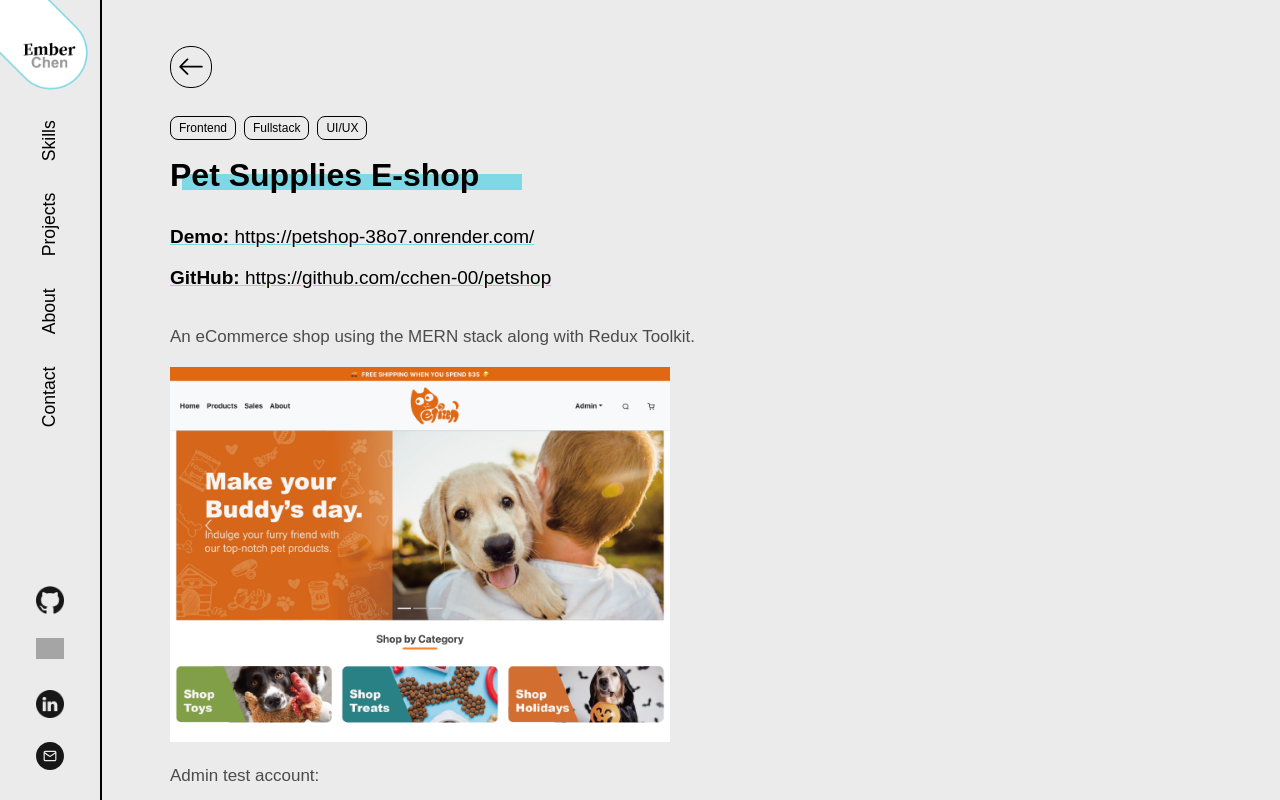
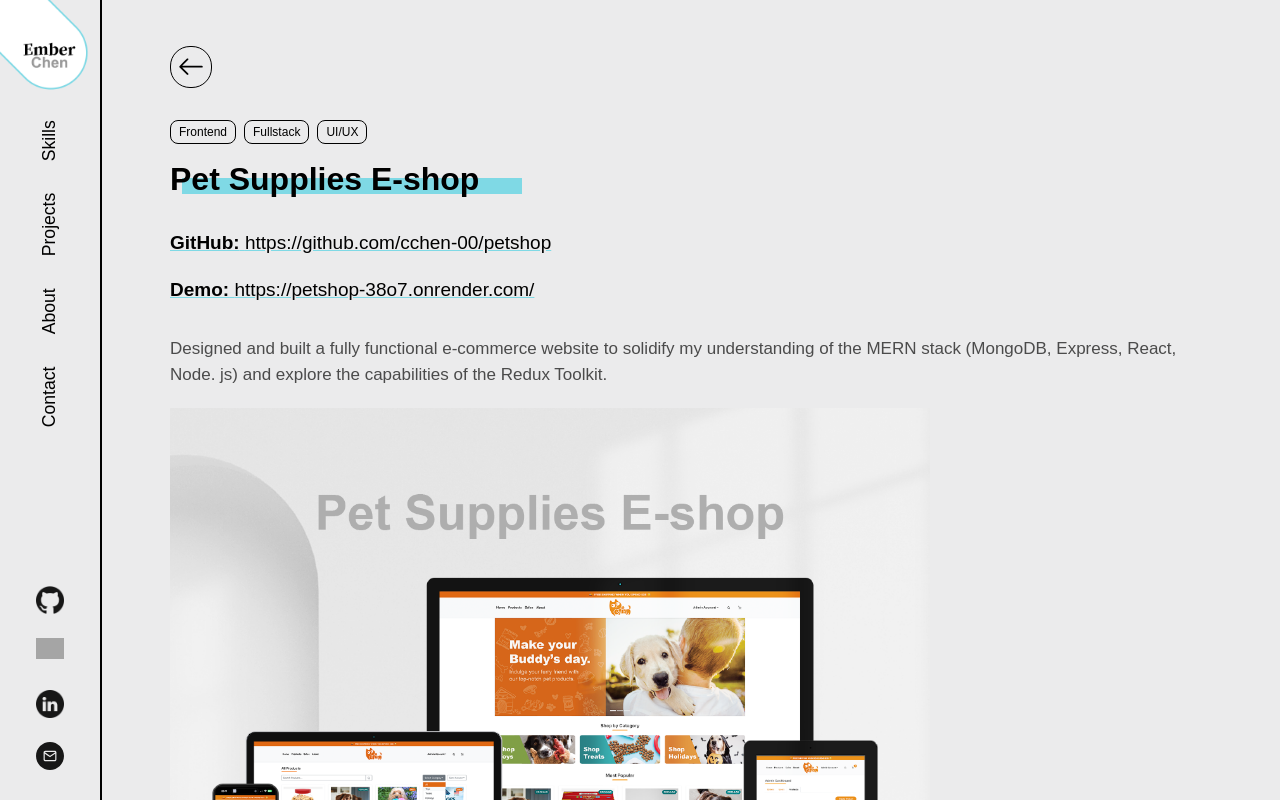
Before and after one commit to cchen-00/portfolio, a React (Vite) app: page /project/1 in a window 1280 px wide. Built offline with nearby package versions, Linux system fonts and the light colour scheme; grey boxes are pictures that could not be loaded.

Commit message:
update ProjectPage, adjust Project content

```diff
--- a/src/constants/projects.js
+++ b/src/constants/projects.js
@@ -3,7 +3,8 @@ import p1img1 from "../assets/images/projects/p1_cover.png";
 import p2img1 from "../assets/images/projects/p2_cover.png";
 import p4img1 from "../assets/images/projects/p4_cover.png";
 import p5img1 from "../assets/images/projects/p5_cover.png";
-import p6img1 from "../assets/images/projects/p6_cover.png";
+import p6img0 from "../assets/images/projects/p6_cover.png";
+import p6img1 from "../assets/images/projects/p6_img1.png";
 import { LINKS } from "./constants";
 
 const PROJECTS = [
@@ -20,9 +21,13 @@ const PROJECTS = [
     content: [
       { type: "img", value: p0img1 },
       {
-        type: "text",
-        value:
-          "As the first front-end developer, I played a key role in building the MVP and establishing the technical foundation for this project. I implemented new features using a modern tech stack including HTML/CSS, JavaScript, Vue.js, Vuex, and Vuetify.  Later, I took ownership of critical modules like the Video Player, Navigator, Skills, and User Profile, ensuring their ongoing optimization, maintenance, and seamless cross-device compatibility across desktop and mobile.  I also actively collaborated with designers to refine the UI/UX of new features. ",
+        type: "list",
+        value: [
+          "Joined as the first front-end developer, contributing to MVP development. In the later stage, owned the ongoing optimization and maintenance of critical modules like Video Player,  Navigator, Skills, and User Profile. ",
+          "Implemented new features using HTML/CSS, JavaScript, Vue, Vuex, and Vuetify.",
+          "Ensured cross-device compatibility for desktop and mobile, providing a seamless user experience.",
+          "Reviewed designs and helped shape the eventual UX of new features",
+        ],
       },
       {
         type: "text",
@@ -35,52 +40,94 @@ const PROJECTS = [
     id: 1,
     type: "coding",
     name: "Pet Supplies E-shop",
-    subTitle: "Fullstack Project",
+    subTitle: "Fullstack Project (MERN)",
     poster: p1img1,
     tags: ["frontend", "fullstack", "UI/UX"],
     github: "https://github.com/cchen-00/petshop",
     demoLink: "https://petshop-38o7.onrender.com/",
     description:
-      "An eCommerce shop using the MERN stack along with Redux Toolkit.",
+      "Designed and built a fully functional e-commerce website to solidify my understanding of the MERN stack (MongoDB, Express, React, Node. js) and explore the capabilities of the Redux Toolkit.",
     content: [
       { type: "img", value: p1img1 },
       {
-        type: "text",
-        value: "Admin test account:",
+        type: "subtitle",
+        value: "Test Accounts:",
       },
       {
         type: "text",
-        value: "Email: admin@123.com",
+        value: "Admin user: admin@123.com | 123456",
       },
       {
         type: "text",
-        value: "Password:123456",
+        value: "Regular user: test@123.com | 123456",
+      },
+      { type: "divider" },
+      {
+        type: "subtitle",
+        value: "Tech Stack:",
+      },
+      {
+        type: "text",
+        value: "Front-End:",
       },
       {
         type: "text",
         value:
-          "I built this comprehensive e-commerce application from scratch, handling both front-end and back-end development. My expertise includes:",
+          "Built with HTML/CSS, JavaScript, Create React app, React, and Redux Toolkit. Security checkout with PayPal",
       },
-
       {
         type: "text",
-        value:
-          "Full-Stack Development: MERN stack for architecture, Redux Toolkit for state management, data modeling, MongoDB database, RESTful APIs, custom database seeder.",
+        value: "Back-End:",
       },
       {
         type: "text",
         value:
-          "Front-End Development: UI/UX design, React.js for dynamic frontend, Redux Toolkit for state management.",
+          "Architecture: MERN stack (MongoDB, Express, React, and Node. js). Security: JWT Authentication",
+      },
+      {
+        type: "text",
+        value: "Design:",
       },
       {
         type: "text",
         value:
-          "E-commerce Features: Shopping cart, product reviews, product carousel, pagination, search, user profile, order history, admin panel, product management, user management, order management, secure checkout.",
+          "Logo & Banners: Adobe Illustrator and Photoshop. UI: Bootstrap Components (Responsive)",
+      },
+      { type: "divider" },
+      {
+        type: "subtitle",
+        value: "Project Features:",
       },
       {
         type: "text",
-        value:
-          "UI/UX Design: I designed the website's UI/UX with Bootstrap components and created the logo and banners using Adobe Illustrator and Photoshop.",
+        value: "All users:",
+      },
+      {
+        type: "list",
+        value: [
+          "Comprehensive Product Page: The products page features pagination and allows users to filter products based on entered keywords, and categories. Products could also be sorted by price or creation date.",
+          "Complete Shopping Cart and Payment/Order Creation: Users can seamlessly add items to their cart, proceed to checkout, and complete the payment process to place orders.",
+          "User Registration and Login: New users can register using their email address and password, and existing users can log in to their accounts.",
+          "User Profile Management: Users can access their profiles to edit personal information, set default shipping addresses, and view their order history.",
+          "Brand Building and Marketing Modules: Most Popular, On Sale, and About Us modules enhance brand awareness and promote marketing campaigns, contributing to a well-rounded website experience.",
+        ],
+      },
+      {
+        type: "text",
+        value: "Admin Users:",
+      },
+      {
+        type: "list",
+        value: [
+          "Admin dashboard provides comprehensive management tools for orders, users, and products.",
+          "Product Management: Create, edit, or delete products. Control product visibility (publish/unpublish). Feature products in &quot;Most Popular&quot; section. Set special sale prices.",
+          "User Management: View detailed user information and order history. Remove non-admin users.",
+          "Order Management: View all orders. Update order status (paid/delivered).",
+        ],
+      },
+      {
+        type: "text",
+        value: "",
       },
     ],
   },
@@ -92,7 +139,7 @@ const PROJECTS = [
     poster: p2img1,
     tags: ["frontend", "UI/UX", "branding"],
     github: "https://github.com/cchen-00/portfolio",
-    link: "",
+    demoLink: "https://ember-chen.site",
     behance: LINKS.behance,
     description: "Frontend React project / Personal branding project.",
     content: [
@@ -100,14 +147,26 @@ const PROJECTS = [
       {
         type: "text",
         value:
-          "This website is designed with Adobe Illustrator and Photoshop. Built with Vite and React. Used SASS to format the Style",
+          "My personal portfolio website. It's a curated collection of my development and design projects.",
+      },
+      {
+        type: "list",
+        value: [
+          "UI, logo, and images are created with Adobe Illustrator and Photoshop.",
+          "Responsive web design, ensures an exceptional user experience across all screens.",
+          "Built with HTML/CSS, JavaScript, Vite and React.",
+          "Added animation effects with Framer Motion.",
+          "Styled CSS with SASS and BEM.",
+          "Sent message in Contact with EmailJS.",
+          "Deployed with Render, added custom domain.",
+        ],
       },
     ],
   },
   {
     id: 3,
     type: "design",
-    name: "ZGZG Chinese New Year GALA",
+    name: "ZGZG New Year GALA",
     subTitle: "Main designer for the event",
     poster: p4img1,
     tags: ["branding", "graphic design", "illustration"],
@@ -141,15 +200,14 @@ const PROJECTS = [
     type: "design",
     name: "Icon Set Design",
     subTitle: "",
-    poster: p6img1,
+    poster: p6img0,
     tags: ["icons", "UI/UX"],
     behance: LINKS.behance,
     link: "",
-    description: "",
+    description: "Factory theme icon set",
     content: [
+      { type: "img", value: p6img0 },
       { type: "img", value: p6img1 },
-      // { type: "text", value: "This is the first paragraph of project 2." },
-      // { type: "text", value: "This is the second paragraph of project 2." },
     ],
   },
 ];
--- a/src/pages/ProjectPage.jsx
+++ b/src/pages/ProjectPage.jsx
@@ -33,15 +33,6 @@ const ProjectPage = () => {
             </div>
 
             <div className="project__links">
-              {currentProject.demoLink && (
-                <a
-                  href={currentProject.demoLink}
-                  target="_blank"
-                  className="project__link"
-                >
-                  <b>Demo:</b> {currentProject.demoLink}
-                </a>
-              )}
               {currentProject.link && (
                 <a
                   href={currentProject.link}
@@ -63,7 +54,6 @@ const ProjectPage = () => {
                   </a>
                 </p>
               )}
-
               {currentProject.behance && (
                 <p>
                   <a
@@ -75,14 +65,35 @@ const ProjectPage = () => {
                   </a>
                 </p>
               )}
+              {currentProject.demoLink && (
+                <a
+                  href={currentProject.demoLink}
+                  target="_blank"
+                  className="project__link"
+                >
+                  <b>Demo:</b> {currentProject.demoLink}
+                </a>
+              )}
             </div>
             <p className="project__description">{currentProject.description}</p>
 
             {currentProject.content.map((item, index) => {
-              if (item.type === "text") {
+              if (item.type === "subtitle") {
+                return <h3 key={index}>{item.value}</h3>;
+              } else if (item.type === "text") {
                 return <p key={index}>{item.value}</p>;
               } else if (item.type === "img") {
                 return <img key={index} src={item.value} alt="Project" />;
+              } else if (item.type === "list") {
+                return (
+                  <ul key={index}>
+                    {item.value.map((listItem, index) => (
+                      <li key={index}>{listItem}</li>
+                    ))}
+                  </ul>
+                );
+              } else if (item.type === "divider") {
+                return <hr />;
               }
             })}
           </>
--- a/src/styles/components/_project.scss
+++ b/src/styles/components/_project.scss
@@ -31,14 +31,12 @@
     padding: 46px 32px 90px 32px;
     max-width: $mediaTablet;
     margin: 0 auto;
-    p {
-      @include contentText;
-    }
     img {
       width: 100%;
-      max-width: 500px;
+      max-width: 760px;
       object-fit: cover;
     }
+    @include contentText;
     @include respond-to(mobile) {
       padding: 90px 32px 90px 32px;
     }
@@ -52,6 +50,7 @@
   &__tag {
     color: $blackColor;
     font-size: 12px;
+    line-height: 14px;
     padding: 4px 8px;
     border-radius: 8px;
     border: $blackColor 1px solid;
```
Also changed, not shown: src/assets/images/projects/p1_cover.png, src/assets/images/projects/p6_img1.png (added).
